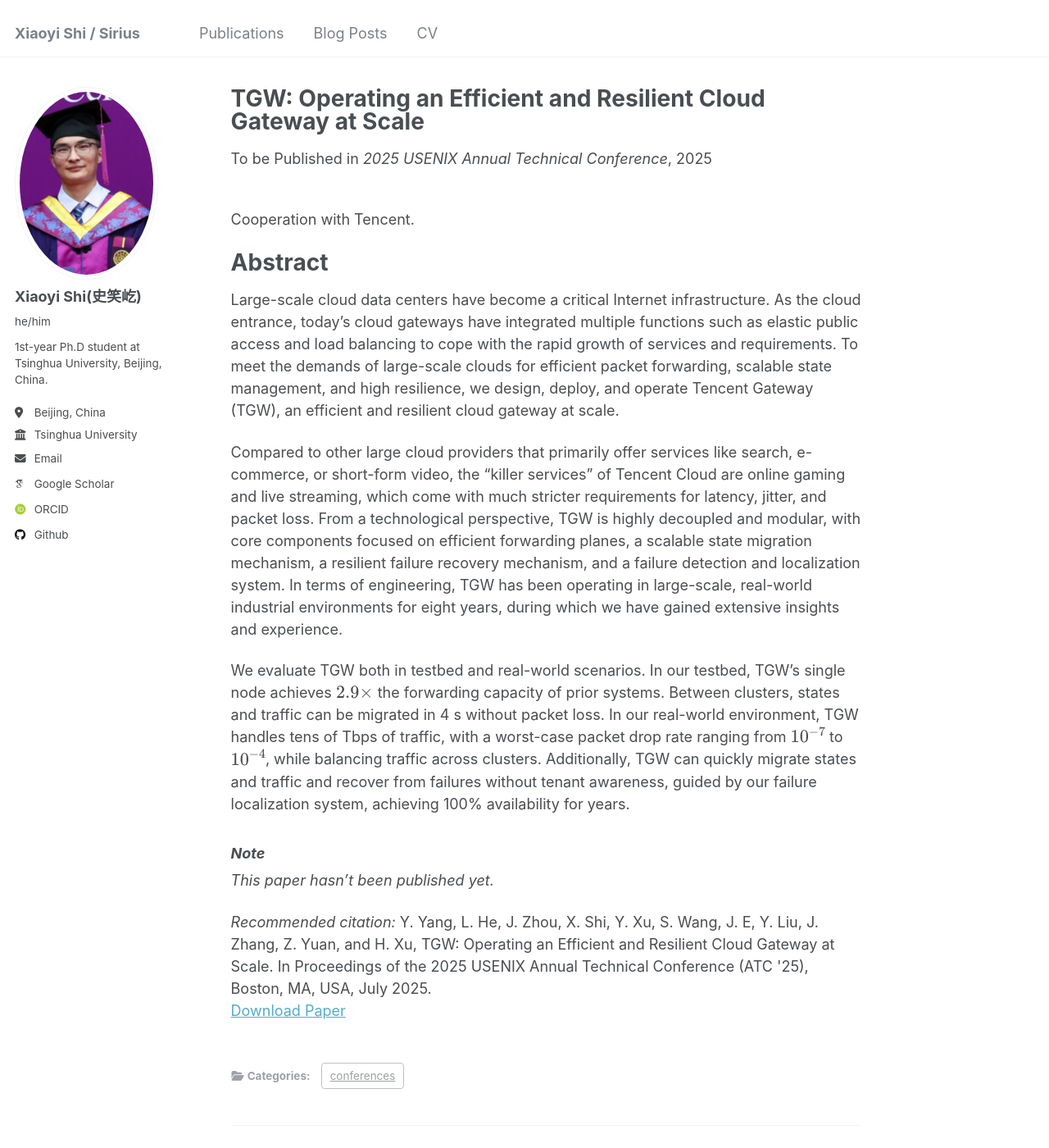
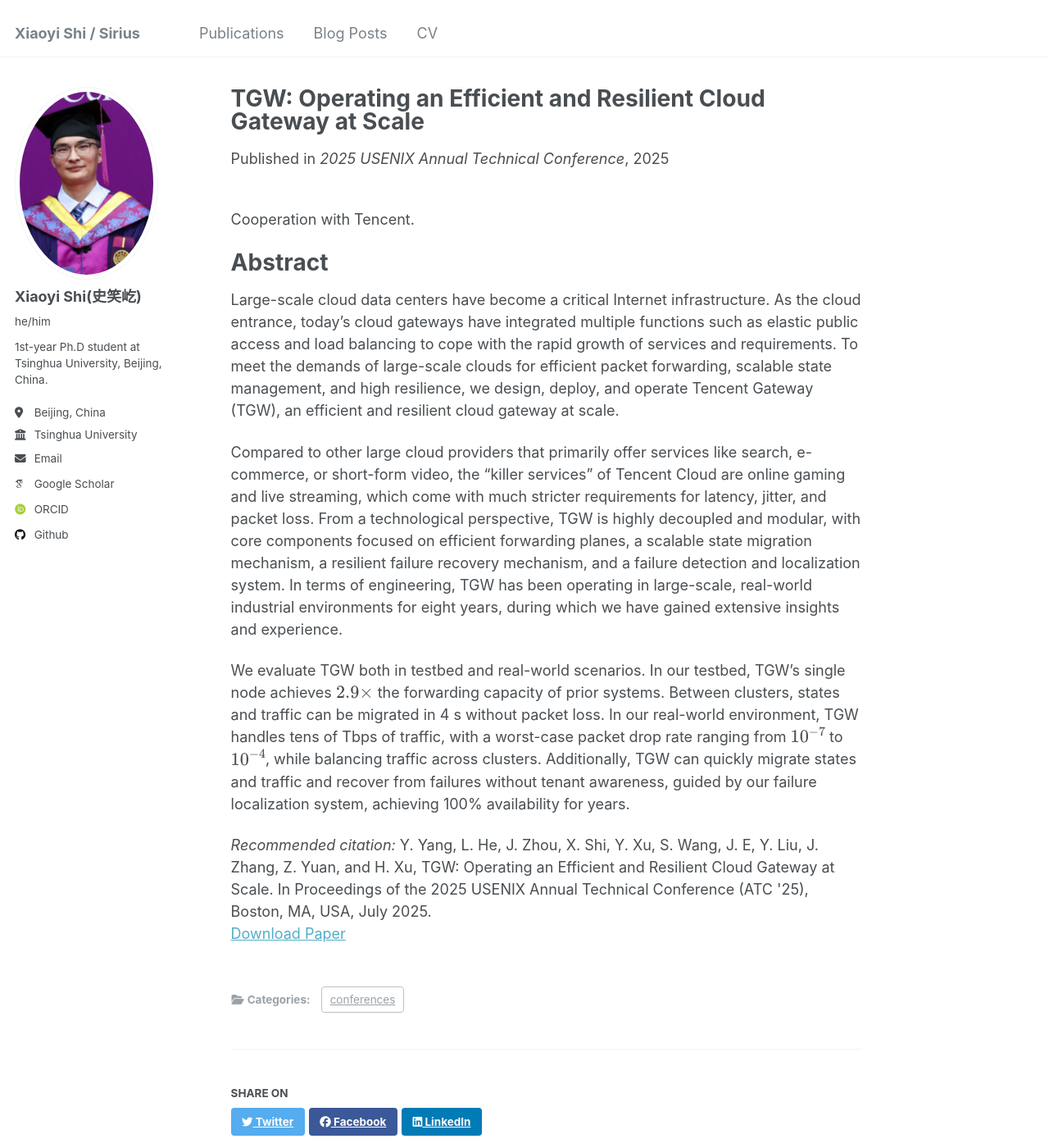
Before and after one commit to Sirius-sxy/Sirius-sxy.github.io, a Jekyll site: the page built from _publications/paper5.md, in a window 1280 px wide and 1400 px high. Shown: the whole window at 82% size. Built offline with Jekyll 4.4.1, drawn with Linux system fonts in a browser that asks for light colours; some web fonts are replaced.

Commit message:
Update TGW

```diff
--- a/_publications/paper5.md
+++ b/_publications/paper5.md
@@ -16,7 +17,3 @@
 Compared to other large cloud providers that primarily offer services like search, e-commerce, or short-form video, the "killer services" of Tencent Cloud are online gaming and live streaming, which come with much stricter requirements for latency, jitter, and packet loss. From a technological perspective, TGW is highly decoupled and modular, with core components focused on efficient forwarding planes, a scalable state migration mechanism, a resilient failure recovery mechanism, and a failure detection and localization system. In terms of engineering, TGW has been operating in large-scale, real-world industrial environments for eight years, during which we have gained extensive insights and experience.
 
 We evaluate TGW both in testbed and real-world scenarios. In our testbed, TGW's single node achieves \\(2.9\times\\) the forwarding capacity of prior systems. Between clusters, states and traffic can be migrated in 4 s without packet loss. In our real-world environment, TGW handles tens of Tbps of traffic, with a worst-case packet drop rate ranging from \\(10^{-7}\\) to \\(10^{-4}\\), while balancing traffic across clusters. Additionally, TGW can quickly migrate states and traffic and recover from failures without tenant awareness, guided by our failure localization system, achieving 100% availability for years.
-
-### _Note_
-
-_This paper hasn't been published yet._
```
Also changed, not shown: other parts of _publications/paper5.md (+2 -1 lines).
